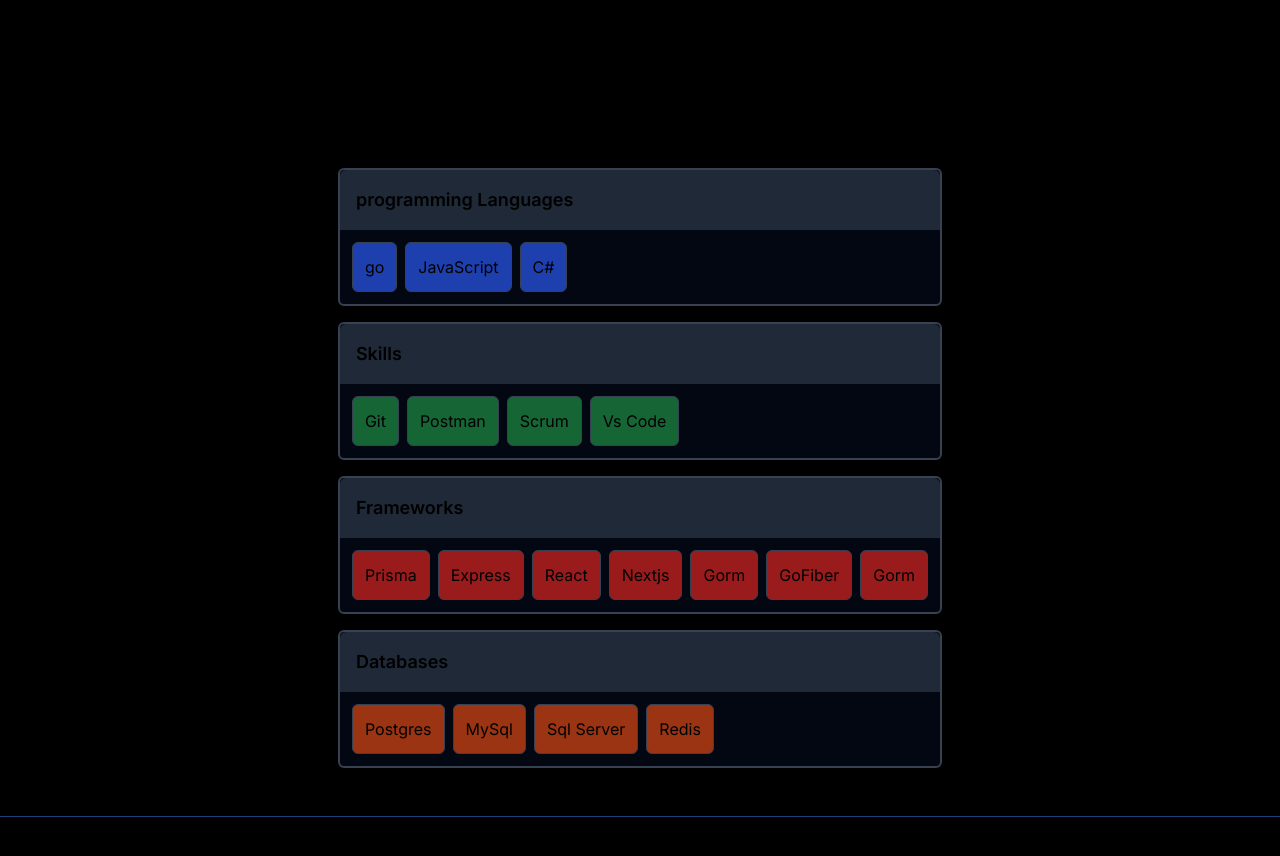
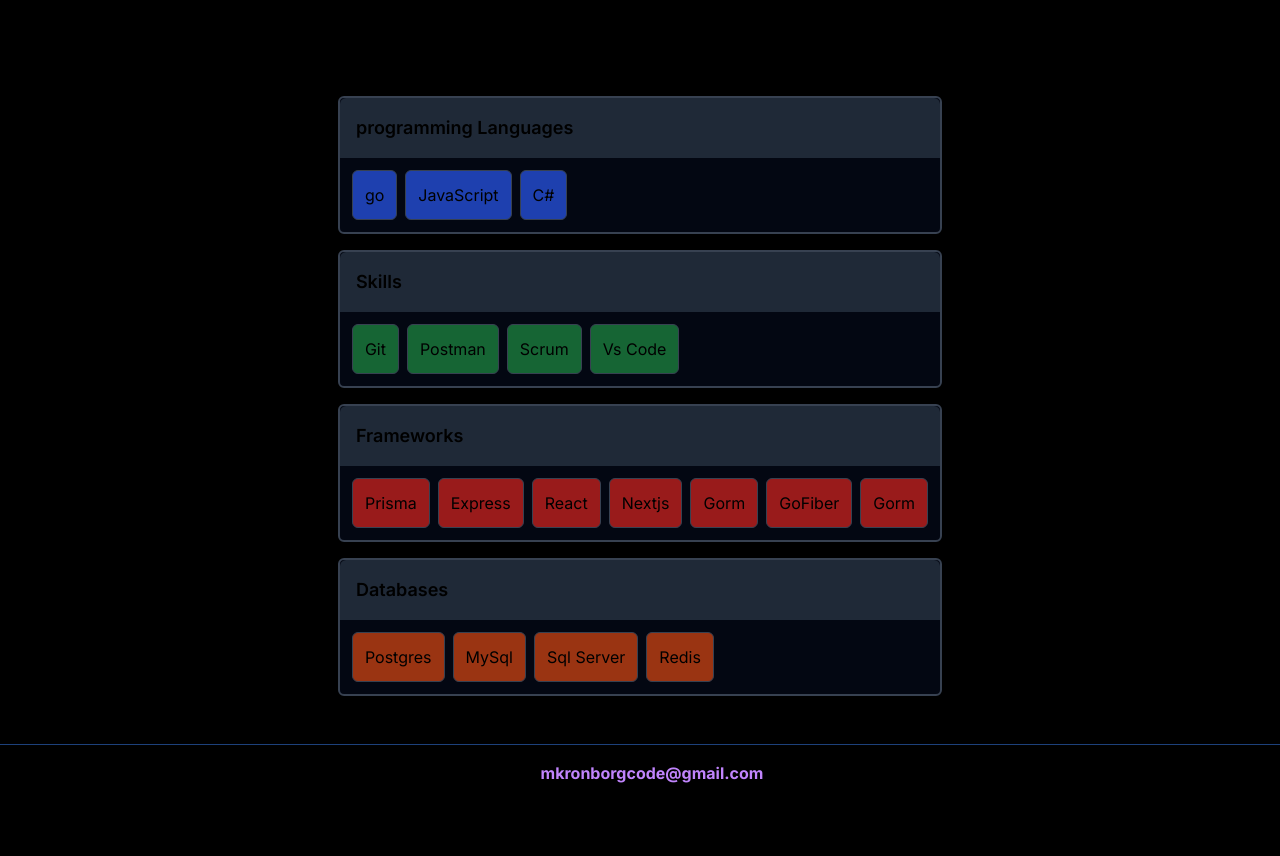
Before and after one commit to kronborg6/nextjs-portfolio, a Next.js app: page / in a window 1280 px wide. Shown: the part 180-1036 px from the top of the page. After the commit the page ends 981 px from the top, so only its background shows below. Built offline with nearby package versions, Linux system fonts and the light colour scheme.

Commit message:
add small desc

```diff
--- a/app/layout.tsx
+++ b/app/layout.tsx
@@ -66,15 +66,35 @@
         {children}
         <Analytics />
         <footer className="flex flex-col items-center justify-center border-t border-opacity-50 border-blue-500 px-4 py-4">
-          <div className="container mx-auto flex justify-between items-center">
-            <div className="flex flex-col">
-              <span className="font-bold">©KronborgCode</span>
-            </div>
-            <div className="flex flex-col">
-              <span className="font-bold">©KronborgCode</span>
-            </div>
-            <div className="flex flex-col">
-              <span className="font-bold">©KronborgCode</span>
+          <div className="">
+            <div className="flex flex-1 select-none flex-col max-3xs:items-center">
+              <div className="flex items-center gap-2">
+                <svg
+                  stroke="currentColor"
+                  fill="none"
+                  stroke-width="2"
+                  viewBox="0 0 24 24"
+                  aria-hidden="true"
+                  height="1em"
+                  width="1em"
+                  xmlns="http://www.w3.org/2000/svg"
+                >
+                  <path
+                    stroke-linecap="round"
+                    stroke-linejoin="round"
+                    d="M3 8l7.89 5.26a2 2 0 002.22 0L21 8M5 19h14a2 2 0 002-2V7a2 2 0 00-2-2H5a2 2 0 00-2 2v10a2 2 0 002 2z"
+                  ></path>
+                </svg>
+                <a
+                  aria-label="My Email Address"
+                  href="mailto:hi@devminer.xyz"
+                  className='inline-block font-bold whitespace-nowrap transition-colors relative after:absolute after:bottom-0 after:left-0 after:h-[2px] after:w-full after:origin-bottom-left after:scale-x-0 after:bg-blue-400 after:transition-transform after:content-[""] hover:after:scale-x-100 hover:after:bg-blue-300 text-purple-400 hover:text-blue-300'
+                  target="_blank"
+                  rel="noopener noreferrer"
+                >
+                  mkronborgcode@gmail.com
+                </a>
+              </div>
             </div>
           </div>
         </footer>
--- a/app/page.tsx
+++ b/app/page.tsx
@@ -27,31 +27,34 @@
   { id: 5, name: "Gorm", year: 20 },
 ];
 
-const projects = [
-  {
-    id: 1,
-    title: "SimSvend",
-    dec: "Jeg har lavet det her",
-    tags: [tags[4], tags[11], tags[10]],
-    links: ["", "https://github.com/kronborg6/SimSvendApi", ""],
-  },
-  {
-    id: 2,
-    title: "Sea of Keys",
-    dec: "Jeg har lavet det her",
-    tags: [tags[4], tags[9], tags[7]],
-    links: ["", "https://github.com/orgs/Sea-of-Keys/repositories"],
-  },
-];
+// const projects = [
+//   {
+//     id: 1,
+//     title: "SimSvend",
+//     dec: "Jeg har lavet det her",
+//     tags: [tags[4], tags[11], tags[10]],
+//     links: ["", "https://github.com/kronborg6/SimSvendApi", ""],
+//   },
+//   {
+//     id: 2,
+//     title: "Sea of Keys",
+//     dec: "Jeg har lavet det her",
+//     tags: [tags[4], tags[9], tags[7]],
+//     links: ["", "https://github.com/orgs/Sea-of-Keys/repositories"],
+//   },
+// ];
 
 export default function Home() {
   return (
     <main className="flex flex-col items-center py-12 min-h-screen">
-      <h1 className="text-9xl mb-12">Kronborg</h1>
+      <h1 className="text-7xl mb-12">
+        Hey I am <span className="font-bold">Kronborg</span>
+      </h1>
+      <p>
+        i am 23 years old just grarduated from cphbusiness with a AP in computer
+        science
+      </p>
       <div className="gap-4 space-y-4 mx-auto max-w-prose mt-4 sm:mt-8">
-        <div>
-          <h1>recently projects</h1>
-        </div>
         {/* Programming Languages */}
         <div className="bg-gray-950 rounded-md overflow-hidden border-2 border-gray-700">
           <h2 className="text-lg font-semibold mb-2 p-4 bg-gray-800 rounded-t-md">
--- a/next.config.js
+++ b/next.config.js
@@ -1,4 +1,26 @@
 /** @type {import('next').NextConfig} */
-const nextConfig = {}
+const nextConfig = {
+  i18n: {
+    // These are all the locales you want to support in
+    // your application
+    locales: ["en-US", "dk"],
+    // This is the default locale you want to be used when visiting
+    // a non-locale prefixed path e.g. `/hello`
+    defaultLocale: "en-US",
+    // This is a list of locale domains and the default locale they
+    // should handle (these are only required when setting up domain routing)
+    // Note: subdomains must be included in the domain value to be matched e.g. "fr.example.com".
+    domains: [
+      {
+        domain: "kronborgcode.com",
+        defaultLocale: "en-US",
+      },
+      {
+        domain: "kronborgcode.dk",
+        defaultLocale: "dk",
+      },
+    ],
+  },
+};
 
-module.exports = nextConfig
+module.exports = nextConfig;
```
